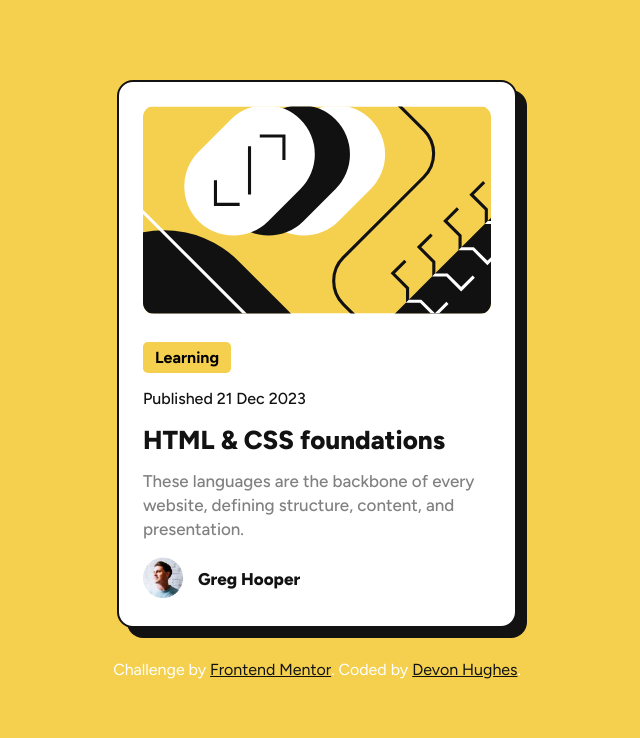
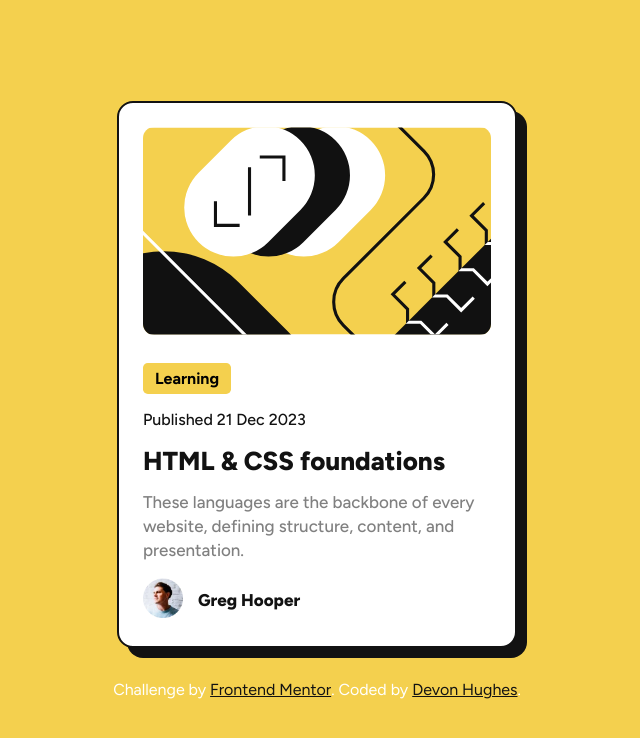
Before and after one commit to DevonHughesCodes/blog-preview-card-main, a plain HTML site: page index.html in a window 1280 px wide. Shown: the whole page, without its empty margins (323-963 px from the left). Drawn offline with Linux system fonts and the light colour scheme.

Commit message:
Update styles.css

```diff
--- a/styles.css
+++ b/styles.css
@@ -20,7 +20,11 @@
 
 body {
     background-color: var(--yellow);
-    padding: 5rem;
+    display: flex;
+    flex-direction: column;
+    align-items: center;
+    justify-content: center;
+    min-height: 100vh;
 }
 
 .container {
```
